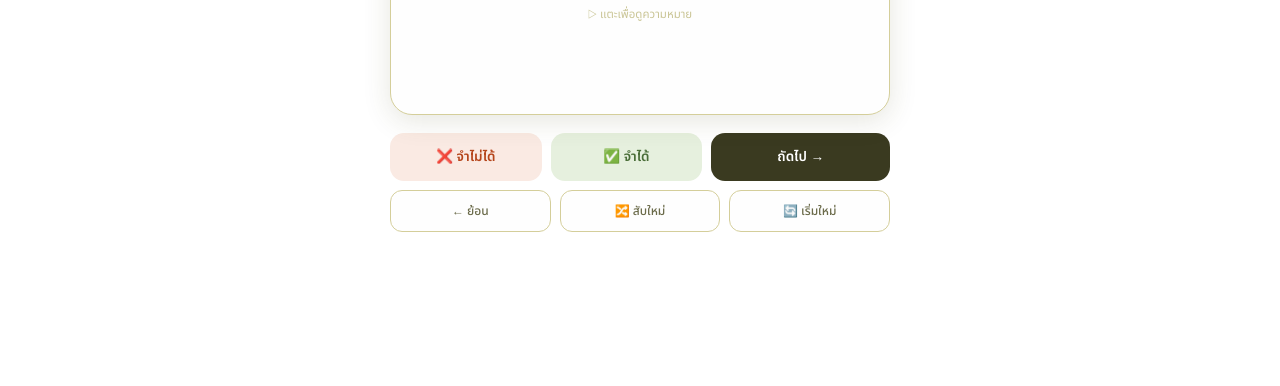
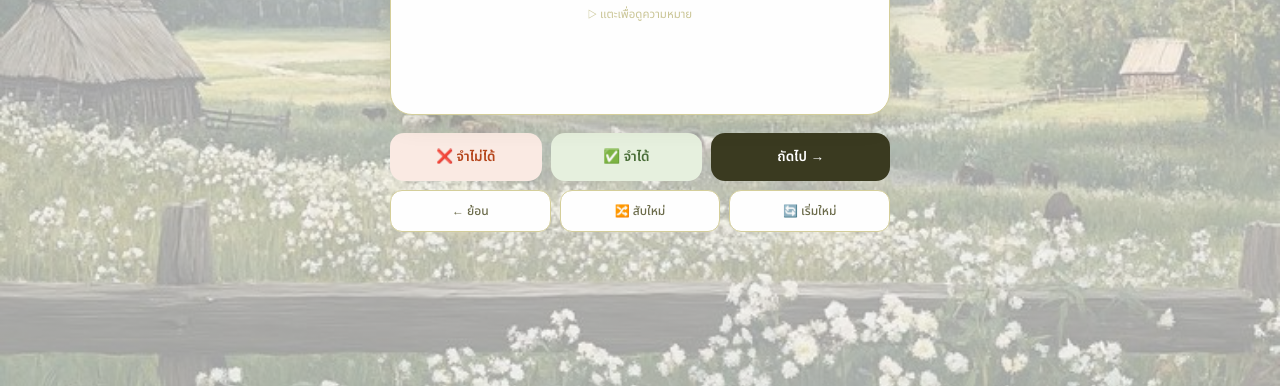
Before and after one commit to suchanat162330-stack/Listening-and-speaking, a plain HTML site: page index.html in a window 1280 px wide. Shown: the part 414-800 px from the top of the page. Drawn offline with Linux system fonts and the light colour scheme.

Commit message:
Update style.css

```diff
--- a/style.css
+++ b/style.css
@@ -34,7 +34,7 @@ body{
 /* ---------- Background ---------- */
 body {
   background-image:
-    linear-gradient( rgba(255, 255, 255, 0.6), rgba(255, 255, 255, 0.6)), url('./p1 .jpg');
+    linear-gradient( rgba(255, 255, 255, 0.6), rgba(255, 255, 255, 0.6)), url('p1.jpg');
     background-size: 100% auto;
     background-position: top center;
     background-attachment: fixed;
```
